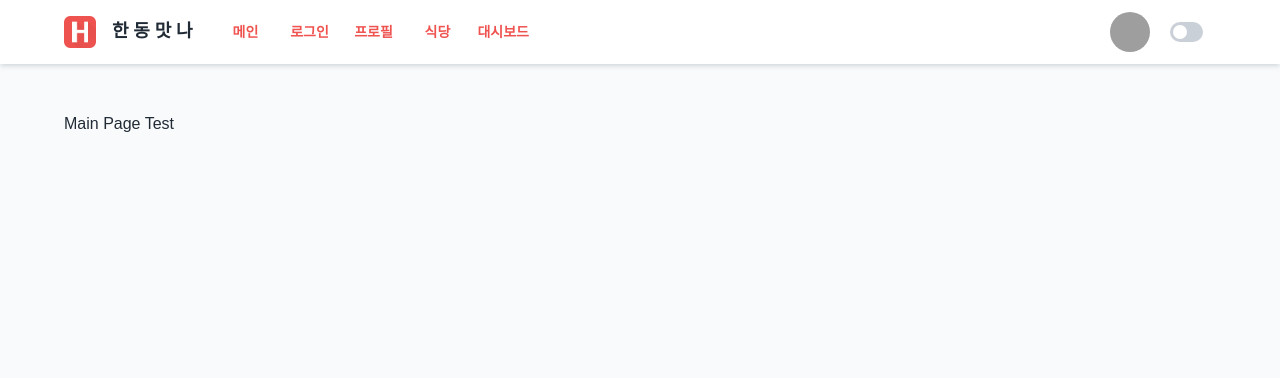
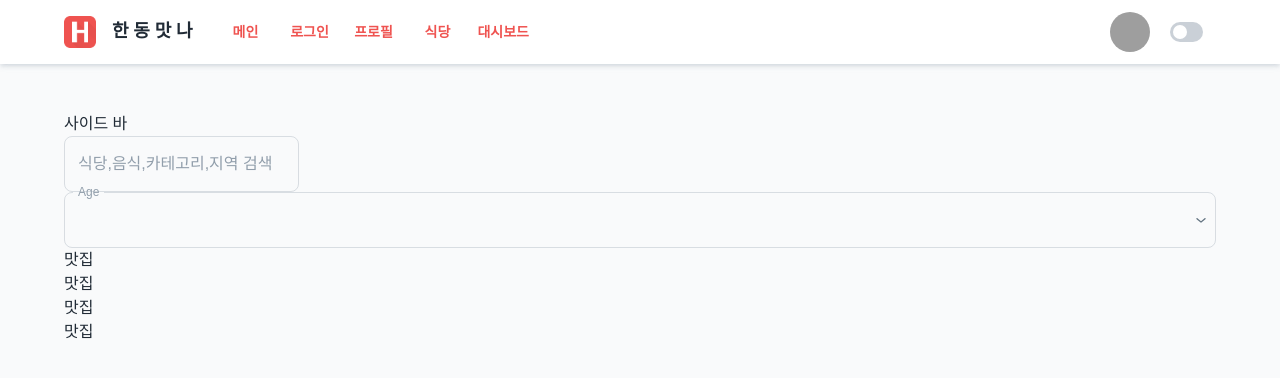
Before and after one commit to hgu-webcamp5/food-handong-front, a React (Create React App) app: page / in a window 1280 px wide. Shown: the top 378 px of the page. Built offline with nearby package versions, Linux system fonts and the light colour scheme; grey boxes are pictures that could not be loaded.

Commit message:
front page
main page
element create using mui

```diff
--- a/src/pages/Main/index.js
+++ b/src/pages/Main/index.js
@@ -1,5 +1,55 @@
+import {TextFields} from "@mui/icons-material";
+import {Box, TextField , FormControl , InputLabel, Select , MenuItem} from "@mui/material";
+import {useState} from "react";
+import SearchRoundedIcon from '@mui/icons-material/SearchRounded';
+
+
 function Main() {
-  return <>Main Page Test</>;
+
+  //
+  const [age, setAge] = useState(0);
+
+  const handleChange = (event) => {
+    setAge(event.target.value);
+  };
+
+  return(
+  <div>
+  <div>
+    <Box>사이드 바</Box>
+    {/*<div>gg</div>*/}
+  </div>
+  <div>
+    <TextField id="outlined-basic" label="식당,음식,카테고리,지역 검색" variant="outlined" />
+  </div>
+    <div>
+      <FormControl fullWidth>
+        <InputLabel id="demo-simple-select-label"> Age</InputLabel>
+        <Select
+            labelId="demo-simple-select-label"
+            id="demo-simple-select"
+            value={age}
+            label="Age"
+            onChange={handleChange}
+        >
+          <MenuItem value={10}>Ten</MenuItem>
+          <MenuItem value={20}>Twenty</MenuItem>
+          <MenuItem value={30}>Thirty</MenuItem>
+        </Select>
+      </FormControl>
+    </div>
+    <div>
+      <div>
+        <Box>맛집</Box><Box>맛집</Box>
+      </div>
+
+      <div>
+        <Box>맛집</Box><Box>맛집</Box>
+      </div>
+    </div>
+  </div>
+
+  );
 }
 
 export default Main;
```
